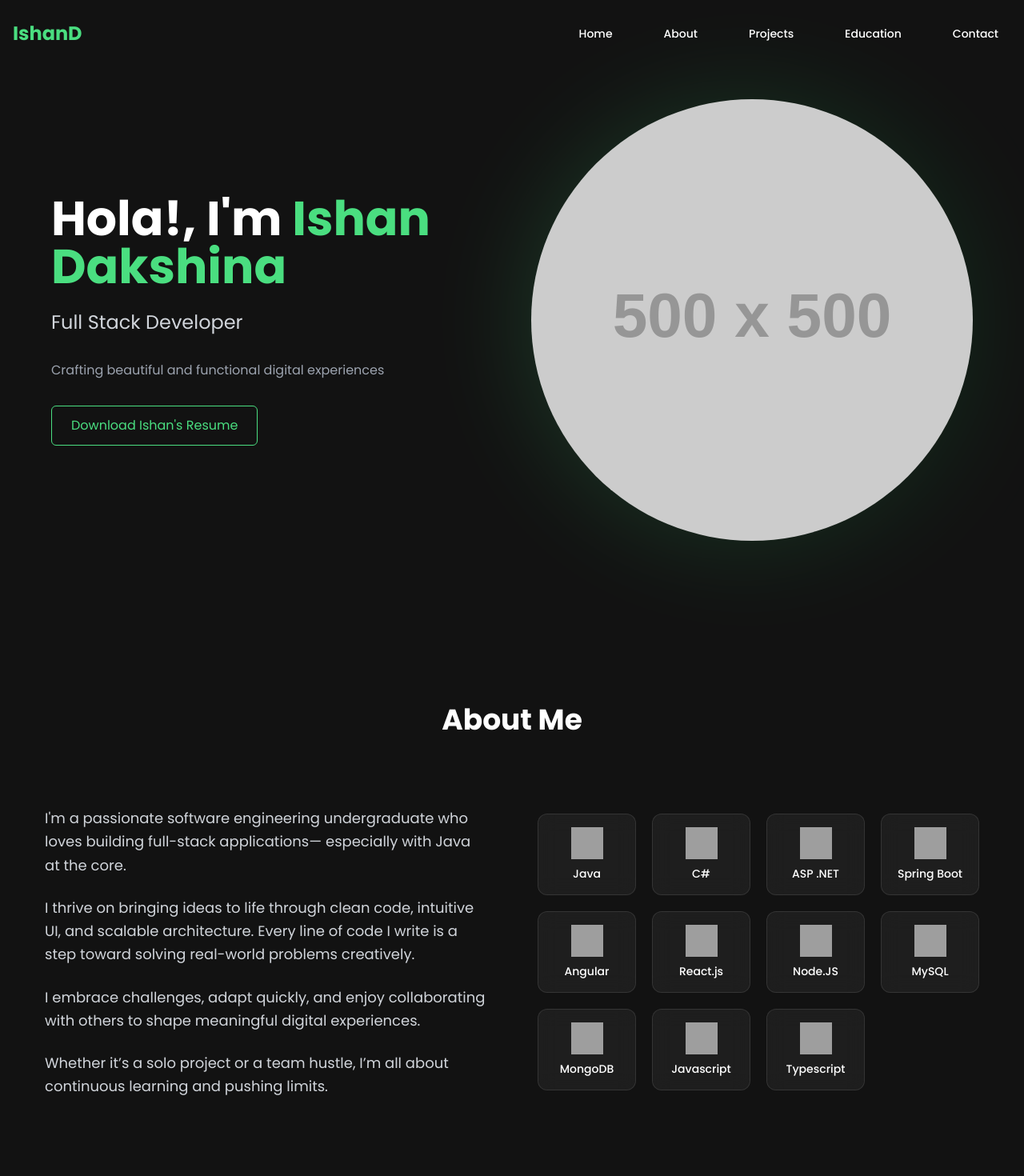
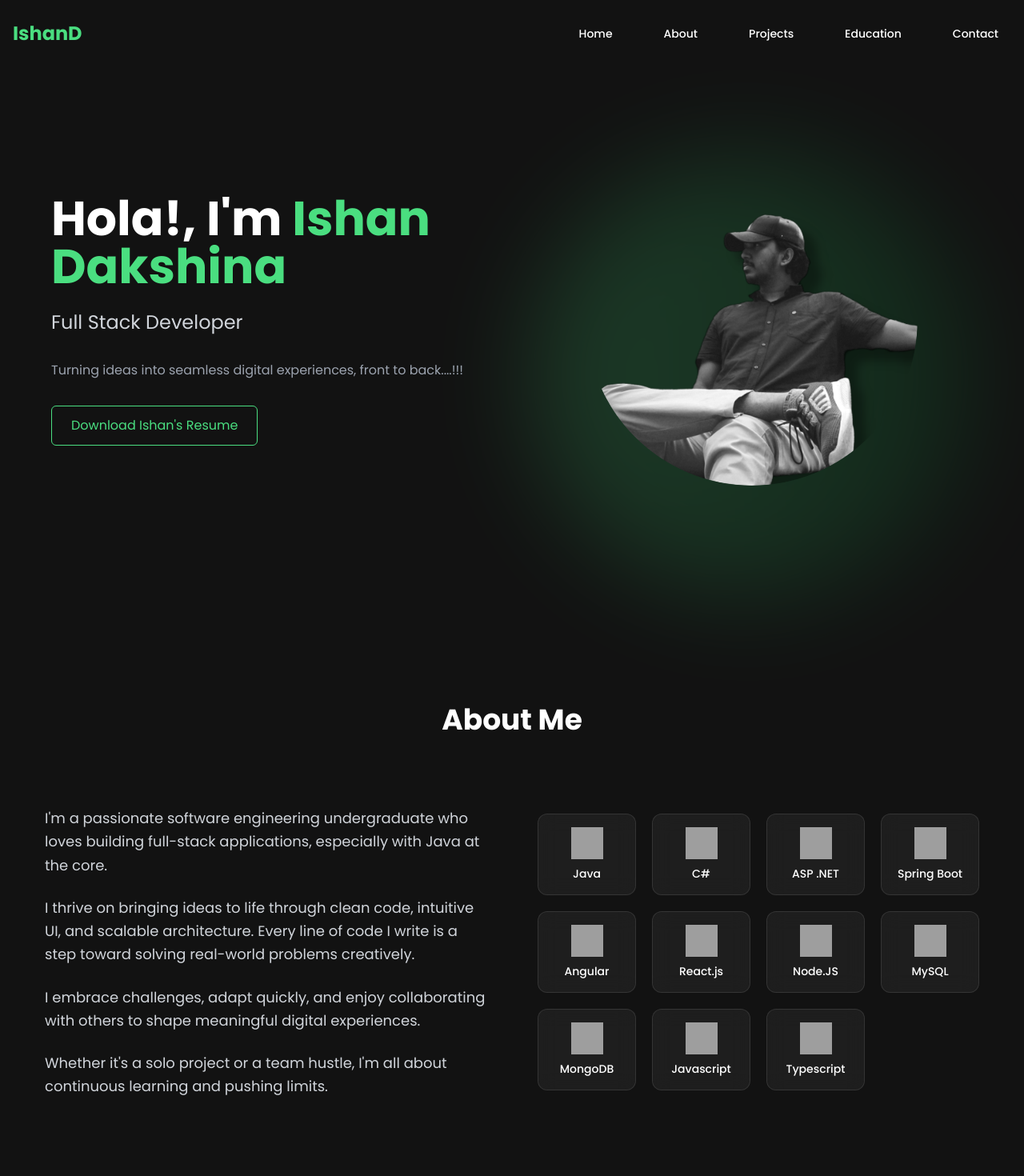
Before and after one commit to IshanD101/Ishan-Portfolio, a React (Vite) app: page / in a window 1280 px wide. Shown: the top 1470 px of the page at 80% size. Built offline with nearby package versions, Linux system fonts and the light colour scheme; grey boxes are pictures that could not be loaded.

Commit message:
image added

```diff
--- a/src/components/About.jsx
+++ b/src/components/About.jsx
@@ -68,12 +68,12 @@ function About() {
           <div className="grid lg:grid-cols-2 gap-16 items-center p-10">
             {/* Left Column - About Text */}
             <motion.div
-                className="text-gray-300 space-y-6 text-lg leading-relaxed"
+                className="text-gray-300 space-y-6 text-lg leading-relaxed text-left lg:text-left text-center"
                 initial={{ opacity: 0, x: -50 }}
                 animate={inView ? { opacity: 1, x: 0 } : {}}
                 transition={{ duration: 0.6, delay: 0.2 }}>
               <p>
-                I'm a passionate software engineering undergraduate who loves building full-stack applications—
+                I'm a passionate software engineering undergraduate who loves building full-stack applications,
                 especially with Java at the core.
               </p>
               <p>
@@ -85,7 +85,7 @@ function About() {
                 experiences.
               </p>
               <p>
-                Whether it’s a solo project or a team hustle, I’m all about continuous learning and pushing limits.
+                Whether it's a solo project or a team hustle, I'm all about continuous learning and pushing limits.
               </p>
             </motion.div>
 
@@ -120,5 +120,4 @@ function About() {
   );
 }
 
-
 export default About;
--- a/src/components/Hero.jsx
+++ b/src/components/Hero.jsx
@@ -18,7 +18,7 @@ const Hero = () => {
               Full Stack Developer
             </h2>
             <p className="text-gray-400 mb-6 md:mb-8">
-              Crafting beautiful and functional digital experiences
+              Turning ideas into seamless digital experiences, front to back....!!!
             </p>
             <motion.button
                 whileHover={{ scale: 1.05 }}
@@ -36,9 +36,9 @@ const Hero = () => {
           >
             <div className="aspect-square rounded-full bg-gradient-to-r from-green-400 to-green-700 opacity-20 absolute inset-0 blur-3xl" />
             <img
-                src="https://via.placeholder.com/500"
+                src="/src/assets/ishan-pic.png"
                 alt="Profile"
-                className="rounded-full w-3/4 md:w-full relative z-10"
+                className="rounded-full w-3/4 relative z-10"
             />
           </motion.div>
         </div>
```
Also changed, not shown: src/assets/ishan-pic.png (added), src/assets/ishan-prof-pic.png (added).
